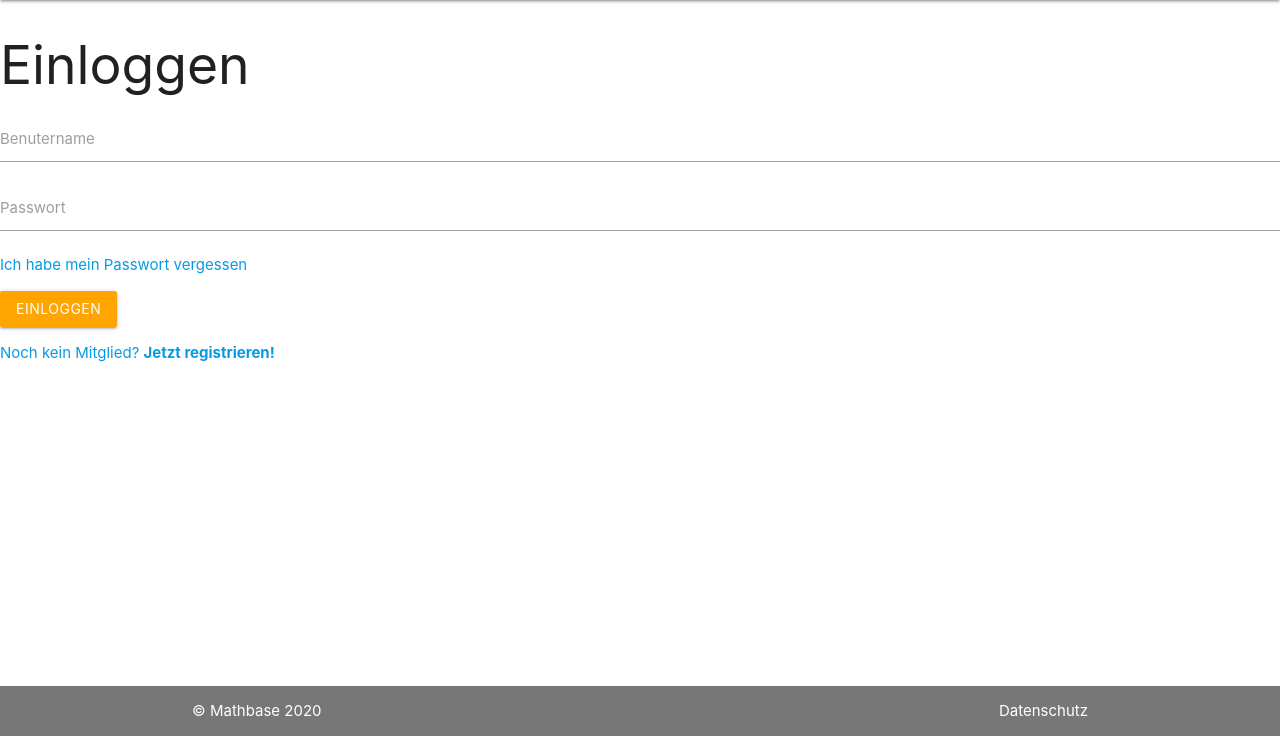
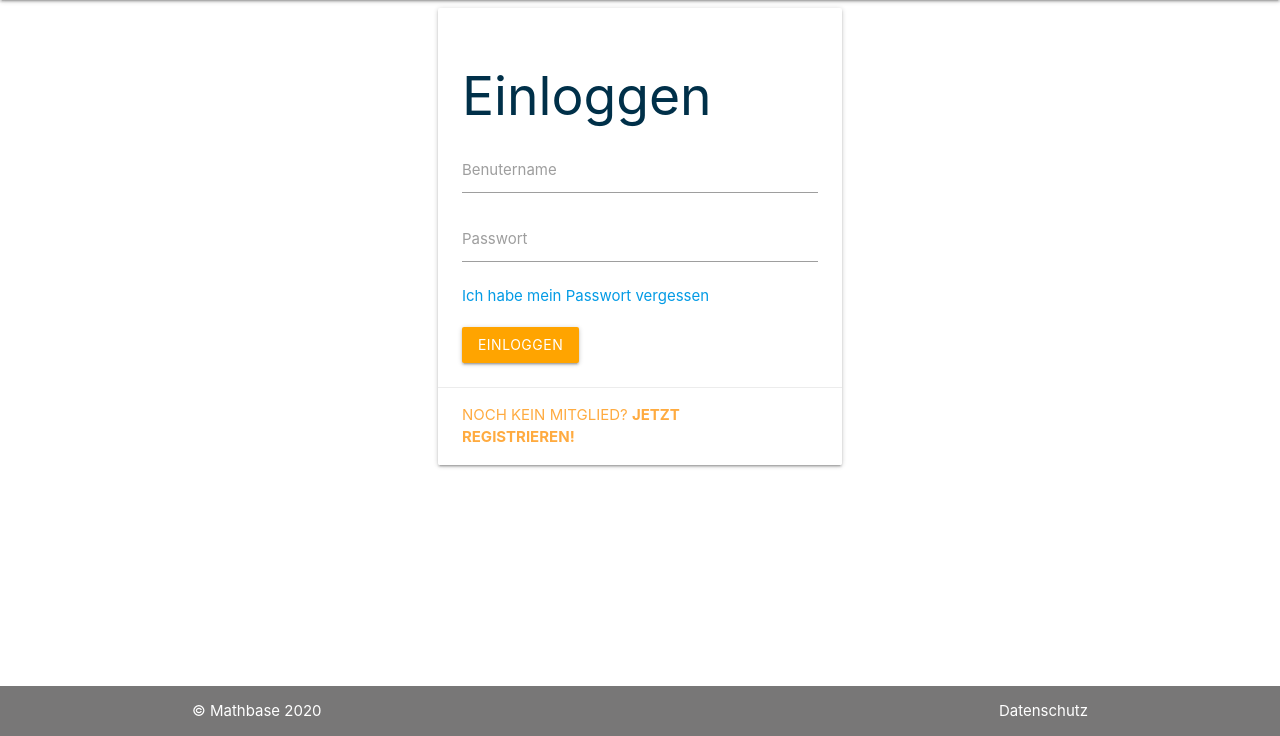
Before and after one commit to Mavv3006/mathbase, a PHP site: page / in a window 1280 px wide. Shown: the part 64-800 px from the top of the page. Run offline with PHP 8.4, Linux system fonts and the light colour scheme.

Commit message:
Login as Card

```diff
--- a/html/forms/login.php
+++ b/html/forms/login.php
@@ -1,6 +1,12 @@
+
+<div class="row" style="align-items:center;height:100%;">
+    <div class="col s4 offset-s4">
+        <div class="card white">
+            <div class="card-content mb-prussian-blue-text">
+                <span class="card-title">
+                    <h2>Einloggen</h2>
+                </span>
                 <form method="POST" action="#">
-    <h2>Einloggen</h2>
-
 
                     <div class="input-field">
                         <input id="username" type="text">
@@ -12,7 +18,7 @@
                         <label for="password">Passwort</label>
                     </div>
 
-    <p>
+                    <p style="padding-bottom: 19px">
                         <a href="#">
                             Ich habe mein Passwort vergessen
                         </a>
@@ -20,10 +26,11 @@
 
                     <button class="btn waves-effect waves-light" type="submit" name="action">Einloggen</button>
 
-    <p>
-        <a href="#">
-            Noch kein Mitglied? <b>Jetzt registrieren!</b>
-        </a>
-    </p>
-
                 </form>
+            </div>
+            <div class="card-action">
+                <a href="#">Noch kein Mitglied? <b>Jetzt registrieren!</b></a>
+            </div>
+        </div>
+    </div>
+</div>
```
Lines whose indentation alone changed are shown as unchanged.
